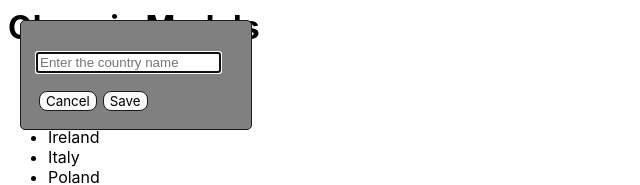
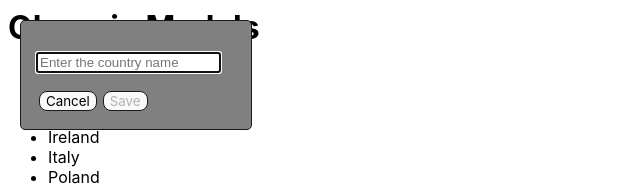
Before and after one commit to urlockGaur/medals-react-radix-swagger-app, a React app: page / in a window 1280 px wide. Both pictures are taken after a click on the button "Add Country". Shown: the top 185 px of the page, without its empty margins (0-640 px from the left). Built offline with nearby package versions, Linux system fonts and the light colour scheme; the HTML template or start-up script is replaced by a standard one.

Commit message:
[1.09c] Conditional rendering to prevent saving country with no name

```diff
--- a/src/components/NewCountry.jsx
+++ b/src/components/NewCountry.jsx
@@ -1,5 +1,5 @@
 import React, { useState } from "react"
-import {tc} from '../Utils.js'
+import { tc } from '../Utils.js'
 
 function NewCountry(props) {
   const [open, setOpen] = useState(false);
@@ -46,7 +46,7 @@ function NewCountry(props) {
             <button onClick={closeDialog}>
               Cancel
             </button>
-            <button onClick={handleSave}>
+            <button disabled={newCountryName.length === 0} onClick={handleSave}>
               Save
             </button>
           </div>
```
